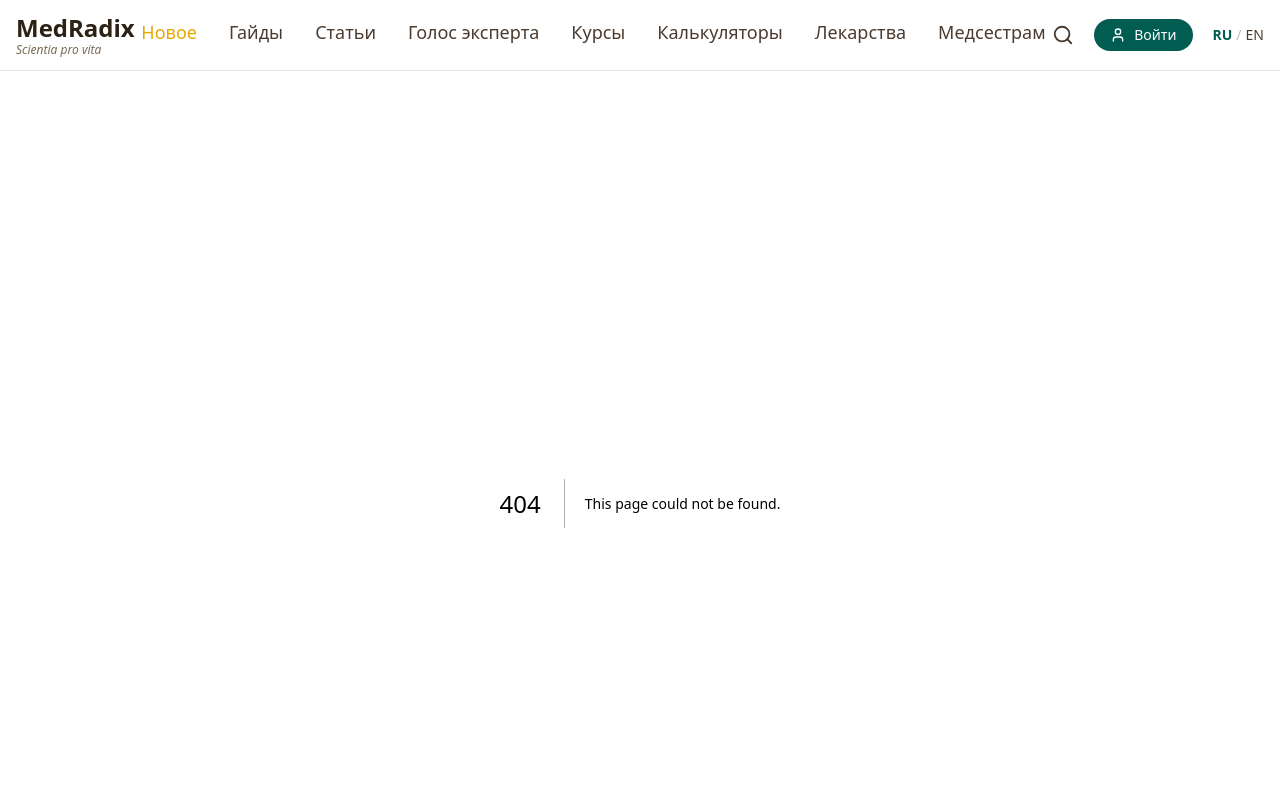
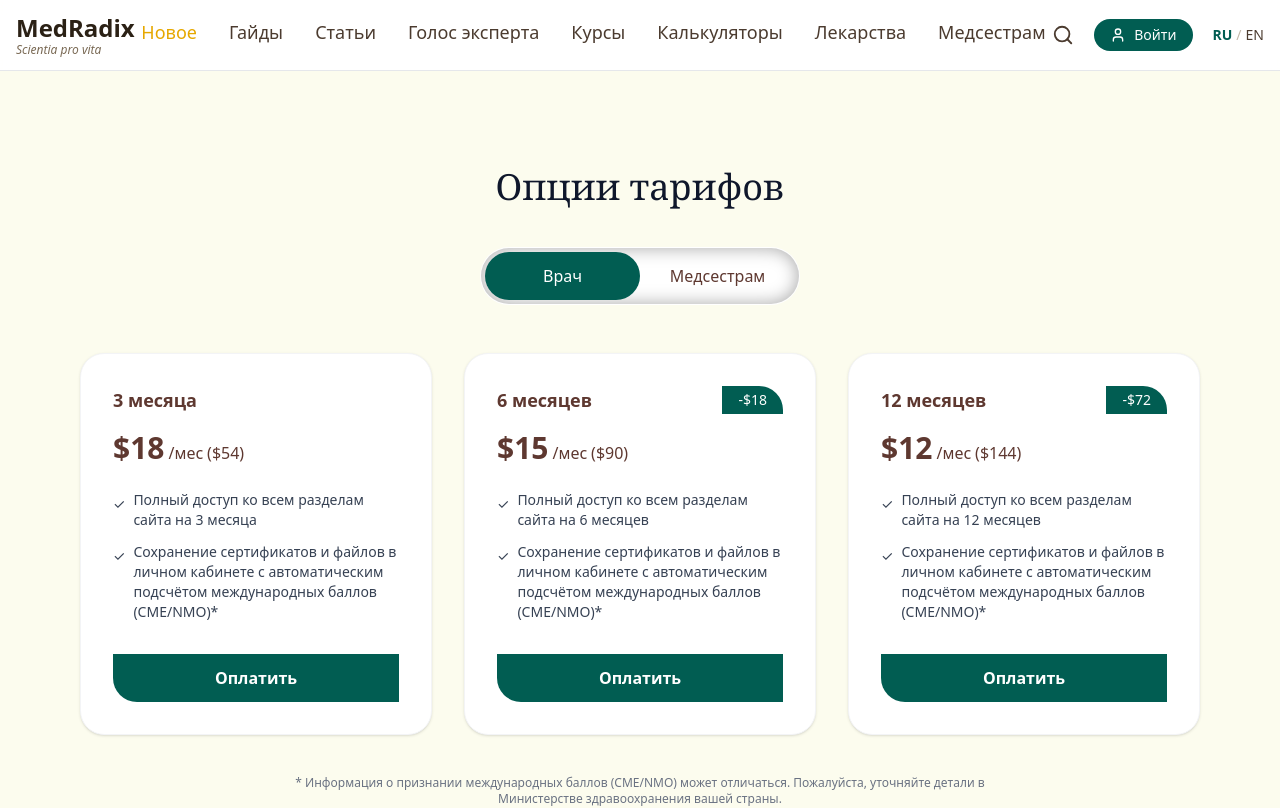
Before and after one commit to NMaryko/MedRadix, a Next.js app: page /pricing in a window 1280 px wide. Before the commit this address had no page. Shown: the top 808 px of the page. Built offline with nearby package versions, Linux system fonts and the light colour scheme.

Commit message:
Create page.tsx

```diff
--- /dev/null
+++ b/app/pricing/page.tsx
@@ -0,0 +1,152 @@
+// app/pricing/page.tsx
+'use client';
+
+import { useState } from 'react';
+
+type Audience = 'doctors' | 'nurses';
+
+interface Plan {
+  label: string;
+  months: number;
+  pricePerMonth: number;
+  total: number;
+}
+
+const doctorPlans: Plan[] = [
+  { label: '3 месяца', months: 3, pricePerMonth: 18, total: 54 },
+  { label: '6 месяцев', months: 6, pricePerMonth: 15, total: 90 },
+  { label: '12 месяцев', months: 12, pricePerMonth: 12, total: 144 },
+];
+
+const nursePlans: Plan[] = [
+  { label: '3 месяца', months: 3, pricePerMonth: 13, total: 39 },
+  { label: '6 месяцев', months: 6, pricePerMonth: 10, total: 60 },
+  { label: '12 месяцев', months: 12, pricePerMonth: 7, total: 84 },
+];
+
+const discounts = ['-$18', '-$72'];
+
+export default function PricingPage() {
+  const [audience, setAudience] = useState<Audience>('doctors');
+
+  const plans = audience === 'doctors' ? doctorPlans : nursePlans;
+  const accessTextPrefix =
+    audience === 'doctors'
+      ? 'Полный доступ ко всем разделам сайта на'
+      : 'Полный доступ к разделу «Медсестрам» на';
+  const pointsLabel =
+    audience === 'doctors' ? '(CME/NMO)*' : '(NMO)*';
+
+  return (
+    <main className="min-h-screen bg-[#fcfcee] py-16">
+      <div className="max-w-6xl mx-auto px-4">
+        {/* Заголовок */}
+        <h1 className="text-center text-3xl md:text-4xl font-serif mb-10">
+          Опции тарифов
+        </h1>
+
+        {/* Переключатель Врач / Медсестрам */}
+        <div className="flex justify-center mb-12">
+          <div className="inline-flex w-[320px] rounded-full bg-white p-1 border border-transparent hover:border-[#015D52] shadow-[inset_0_0_18px_rgba(0,0,0,0.35)] transition-colors">
+            <button
+              type="button"
+              onClick={() => setAudience('doctors')}
+              className={`flex-1 px-4 py-3 text-sm md:text-base rounded-full transition ${
+                audience === 'doctors'
+                  ? 'bg-[#015D52] text-white'
+                  : 'text-[#5E3830]'
+              }`}
+            >
+              Врач
+            </button>
+            <button
+              type="button"
+              onClick={() => setAudience('nurses')}
+              className={`flex-1 px-4 py-3 text-sm md:text-base rounded-full transition ${
+                audience === 'nurses'
+                  ? 'bg-[#015D52] text-white'
+                  : 'text-[#5E3830]'
+              }`}
+            >
+              Медсестрам
+            </button>
+          </div>
+        </div>
+
+        {/* Карточки тарифов */}
+        <div className="grid gap-8 md:grid-cols-3">
+          {plans.map((plan, index) => (
+            <div
+              key={plan.label}
+              className="bg-white rounded-3xl shadow-sm border border-gray-100 p-8 flex flex-col"
+            >
+              {/* Верхняя строка: заголовок + скидка */}
+              <div className="flex items-start justify-between mb-4">
+                <h2 className="text-lg font-semibold text-[#5E3830]">
+                  {plan.label}
+                </h2>
+
+                {index > 0 && (
+                  <div className="px-4 py-1 bg-[#015D52] text-white text-sm rounded-none rounded-tr-3xl">
+                    {discounts[index - 1]}
+                  </div>
+                )}
+              </div>
+
+              {/* Цена */}
+              <div className="mb-6">
+                <p className="text-3xl font-bold text-[#5E3830]">
+                  ${plan.pricePerMonth}
+                  <span className="text-base font-normal ml-1 text-[#5E3830]">
+                    /мес
+                  </span>
+                  <span className="text-base font-normal ml-1 text-[#5E3830]">
+                    (${plan.total})
+                  </span>
+                </p>
+              </div>
+
+              {/* Описание */}
+              <ul className="space-y-3 text-sm text-gray-700 flex-1">
+                <li className="flex gap-2">
+                  <span className="mt-1">✓</span>
+                  <span>
+                    {accessTextPrefix} {plan.label.toLowerCase()}
+                  </span>
+                </li>
+                <li className="flex gap-2">
+                  <span className="mt-1">✓</span>
+                  <span>
+                    Сохранение сертификатов и файлов в личном кабинете
+                    с автоматическим подсчётом международных баллов{' '}
+                    {pointsLabel}
+                  </span>
+                </li>
+              </ul>
+
+              {/* Кнопка оплатить */}
+              <button
+                type="button"
+                className="mt-8 w-full bg-[#015D52] text-white py-3 font-semibold rounded-none rounded-bl-3xl hover:bg-[#01463d] transition-colors"
+              >
+                Оплатить
+              </button>
+            </div>
+          ))}
+        </div>
+
+        {/* Сноска */}
+        <p className="mt-10 text-xs text-center text-gray-500 max-w-3xl mx-auto">
+          * Информация о признании международных баллов (CME/NMO) может
+          отличаться. Пожалуйста, уточняйте детали в Министерстве
+          здравоохранения вашей страны.
+        </p>
+
+        {/* Email поддержки */}
+        <p className="mt-36 text-center text-base text-[#4b3b2f]">
+          support@medradix.info
+        </p>
+      </div>
+    </main>
+  );
+}
```
